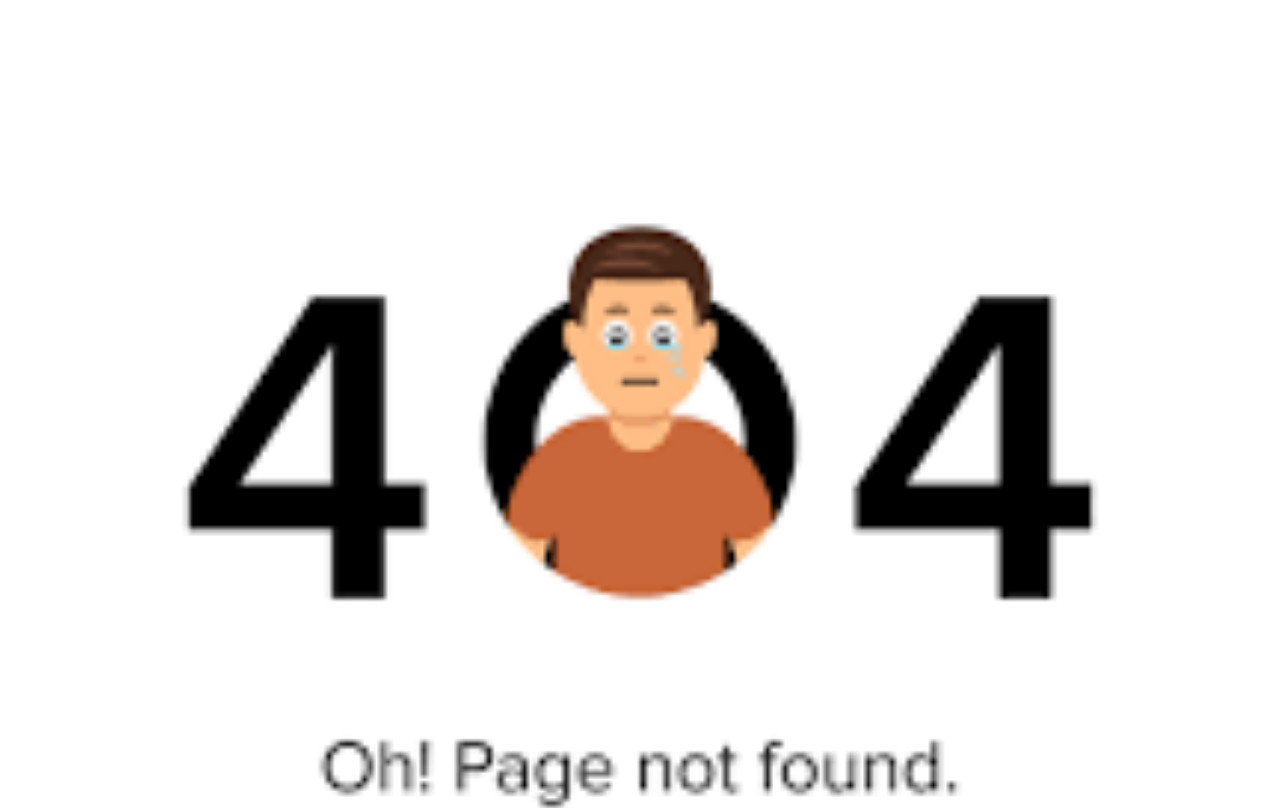
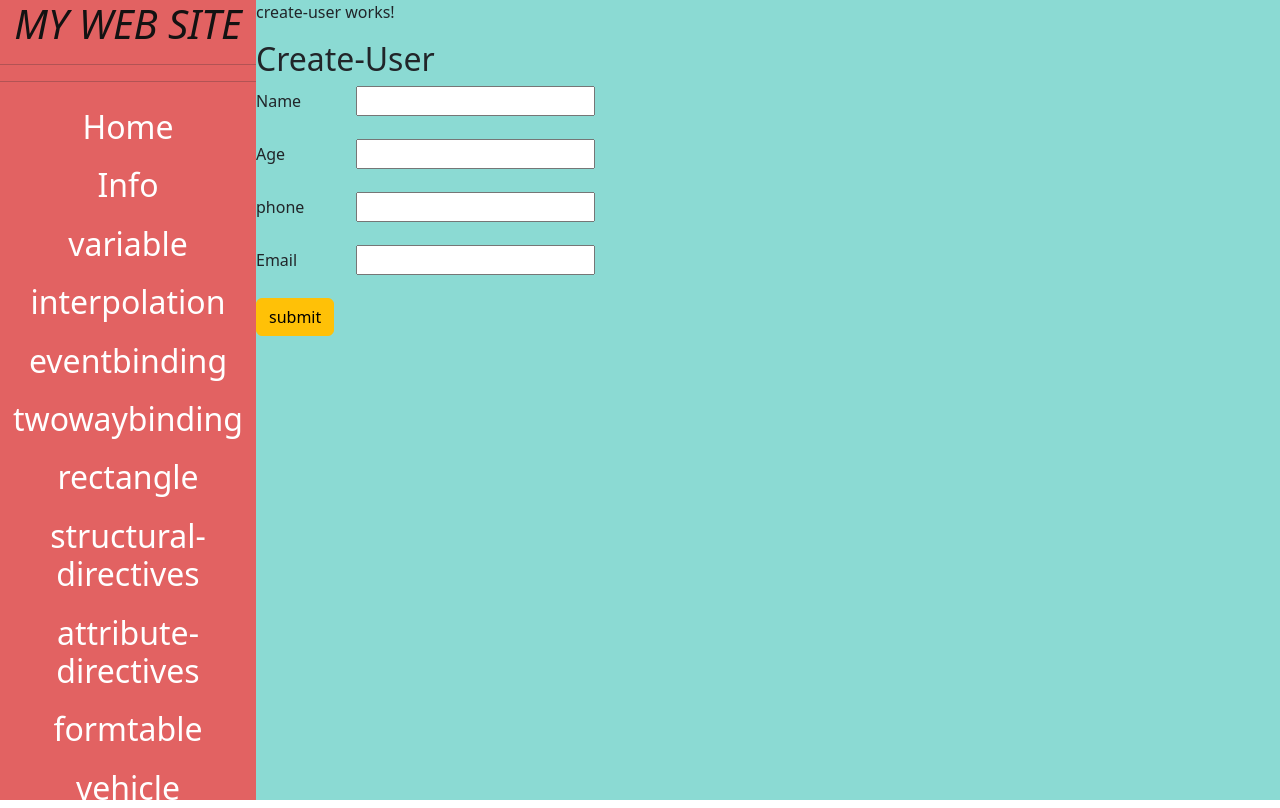
Before and after one commit to Rakeshmadhani/my-app3, an Angular app: page /dashboard/create-user in a window 1280 px wide. Shown: the top 808 px of the page. Built offline with nearby package versions, Linux system fonts and the light colour scheme; sample sign-in values are in the browser's storage.

Commit message:
user form created

```diff
--- a/src/app/app-routing.module.ts
+++ b/src/app/app-routing.module.ts
@@ -1,4 +1,4 @@
-import { Component, NgModule } from '@angular/core';
+import { Component, NgModule, createComponent } from '@angular/core';
 import { RouterModule, Routes } from '@angular/router';
 import { LoginComponent } from './login/login.component';
 import { DashboardComponent } from './dashboard/dashboard.component';
@@ -24,6 +24,7 @@
 import { CreateVehicleComponent } from './create-vehicle/create-vehicle.component';
 import { CreatAccountComponent } from './creat-account/creat-account.component';
 import { authenticationGuard } from './authentication.guard';
+import { CreateUserComponent } from './create-user/create-user.component';
 
 const routes: Routes = [
   {path:'login',component:LoginComponent},
@@ -47,7 +48,8 @@
     {path:'users',component:UsersComponent},
     {path:'students',component:StudentsComponent},
     {path:'create-vehicle',component:CreateVehicleComponent},
-    {path:'create-account',component:CreatAccountComponent}
+    {path:'create-account',component:CreatAccountComponent},
+    {path:'create-user',component:CreateUserComponent}
   ]},
   {path:'', component:LoginComponent},
   {path:'**', component:PagenotfoundComponent}
--- a/src/app/app.module.ts
+++ b/src/app/app.module.ts
@@ -28,6 +28,7 @@
 import { StudentsComponent } from './students/students.component';
 import { CreateVehicleComponent } from './create-vehicle/create-vehicle.component';
 import { CreatAccountComponent } from './creat-account/creat-account.component';
+import { CreateUserComponent } from './create-user/create-user.component';
 
 @NgModule({
   declarations: [
@@ -55,6 +56,7 @@
     StudentsComponent,
     CreateVehicleComponent,
     CreatAccountComponent,
+    CreateUserComponent,
   ],
   imports: [
     BrowserModule,
--- /dev/null
+++ b/src/app/create-user/create-user.component.html
@@ -0,0 +1,23 @@
+<p>create-user works!</p>
+<form  [formGroup]="userForm">
+    <h2>Create-User</h2>
+
+    <label for="">Name</label>
+    <input type="text" formControlName="name">
+    <br>
+
+    <label for="">Age</label>
+    <input type="number" formControlName="age">
+    <br>
+
+    <label for="">phone</label>
+    <input type="number" formControlName="phone">
+    <br>
+
+    <label for="">Email</label>
+    <input type="email" formControlName="email">
+    <br>
+
+    <button (click)="submit()" class="btn btn-warning">submit</button>
+
+</form>
--- /dev/null
+++ b/src/app/create-user/create-user.component.scss
@@ -0,0 +1,4 @@
+label{
+    width: 100px;
+    height: 50px;
+}
--- /dev/null
+++ b/src/app/create-user/create-user.component.ts
@@ -0,0 +1,22 @@
+import { Component } from '@angular/core';
+import { FormControl, FormGroup } from '@angular/forms';
+
+@Component({
+  selector: 'app-create-user',
+  templateUrl: './create-user.component.html',
+  styleUrls: ['./create-user.component.scss']
+})
+export class CreateUserComponent {
+
+  public userForm:FormGroup =new FormGroup({
+    name: new FormControl(),
+    age: new FormControl(),
+    phone: new FormControl(),
+    email: new FormControl(),
+  });
+
+  submit(){
+    console.log(this.userForm);
+  }
+
+}
--- a/src/app/dashboard/dashboard.component.html
+++ b/src/app/dashboard/dashboard.component.html
@@ -25,6 +25,7 @@
                 <h2 routerLink="students"></h2>
                 <h2 routerLink="create-vehicle">create-vehicle</h2>
                 <h2 routerLink="create-account">create-account</h2>
+                <h2 routerLink="create-user">create user</h2>
                 <button (click)="logout()">LOGOUT</button>
 
 
--- a/src/app/login/login.component.html
+++ b/src/app/login/login.component.html
@@ -2,13 +2,13 @@
 <div class="parent">
 
     <div class="child" [formGroup]="loginForm">
-        <h2 class="text text-warming">LOGIN</h2>
+        <h2 class="text text-warning">LOGIN</h2>
         <label>Email</label>
         <input type="text" formControlName="email" placeholder="Enter mail">
         <br>
         <label>password</label>
         <input type="password" formControlName="password" placeholder="password">
         <br>
-        <button class="btn btn-primary">submit</button>
+        <button class="btn btn-primary" (click)="submit()">submit</button>
     </div>
 </div>
--- a/src/app/login/login.component.scss
+++ b/src/app/login/login.component.scss
@@ -1,7 +1,7 @@
 .parent{
     width: 100vw;
     height: 100vh;
-    background-color: blue;
+    background-color: rgb(131, 131, 207);
     display: flex;
     justify-content: center;
     align-items: center;
@@ -11,10 +11,18 @@
     height: 350px;
     background-color: white;
     justify-content: center;
+    border-radius: 10px;
+}
+h2{
+    margin: 30px;
+    justify-content: center;
+    text-align: center;
 }
 label{
     display: inline-block;
     width: 70px;
+    justify-content: center;
+    margin-left: 20px;
 
 }
 .child input{
@@ -25,7 +33,9 @@
 button{
     padding: 10px;
     width: 30%;
-
+  justify-content: center;
+  text-align: center;
+  margin-left: 120px;
 }
 .left h2{
     color: white;
--- a/src/app/login/login.component.ts
+++ b/src/app/login/login.component.ts
@@ -22,7 +22,7 @@
 
      this.loginService.doLogin(this.loginForm.value).subscribe(
       (data:any)=>{
-        // alert("login success")
+        alert("login success")
         this.router.navigateByUrl('/dashboard');
         localStorage.setItem('token',data.token);
       },
```
Also changed, not shown: 1 other file (tests, documents, lock files or other folders).
